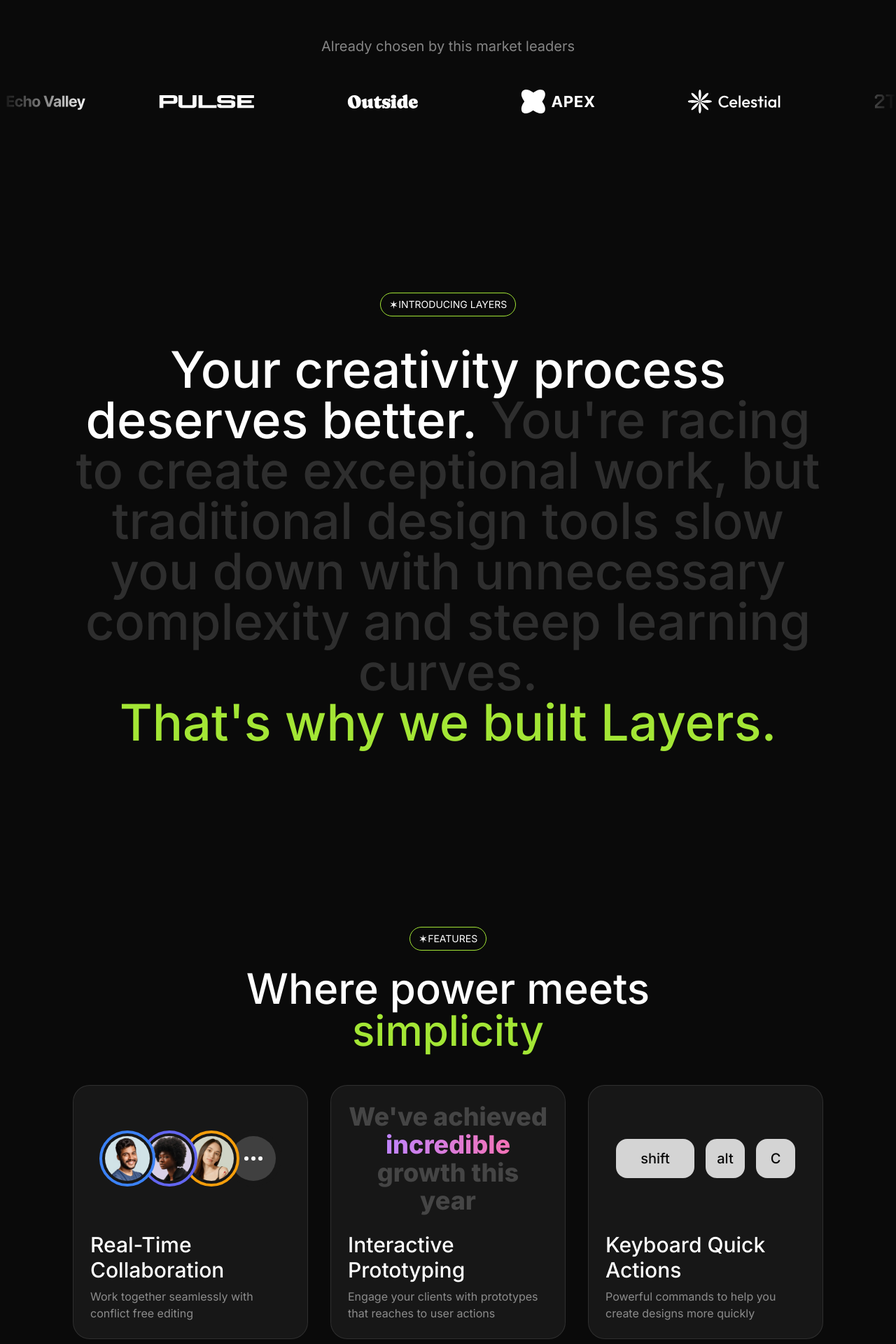
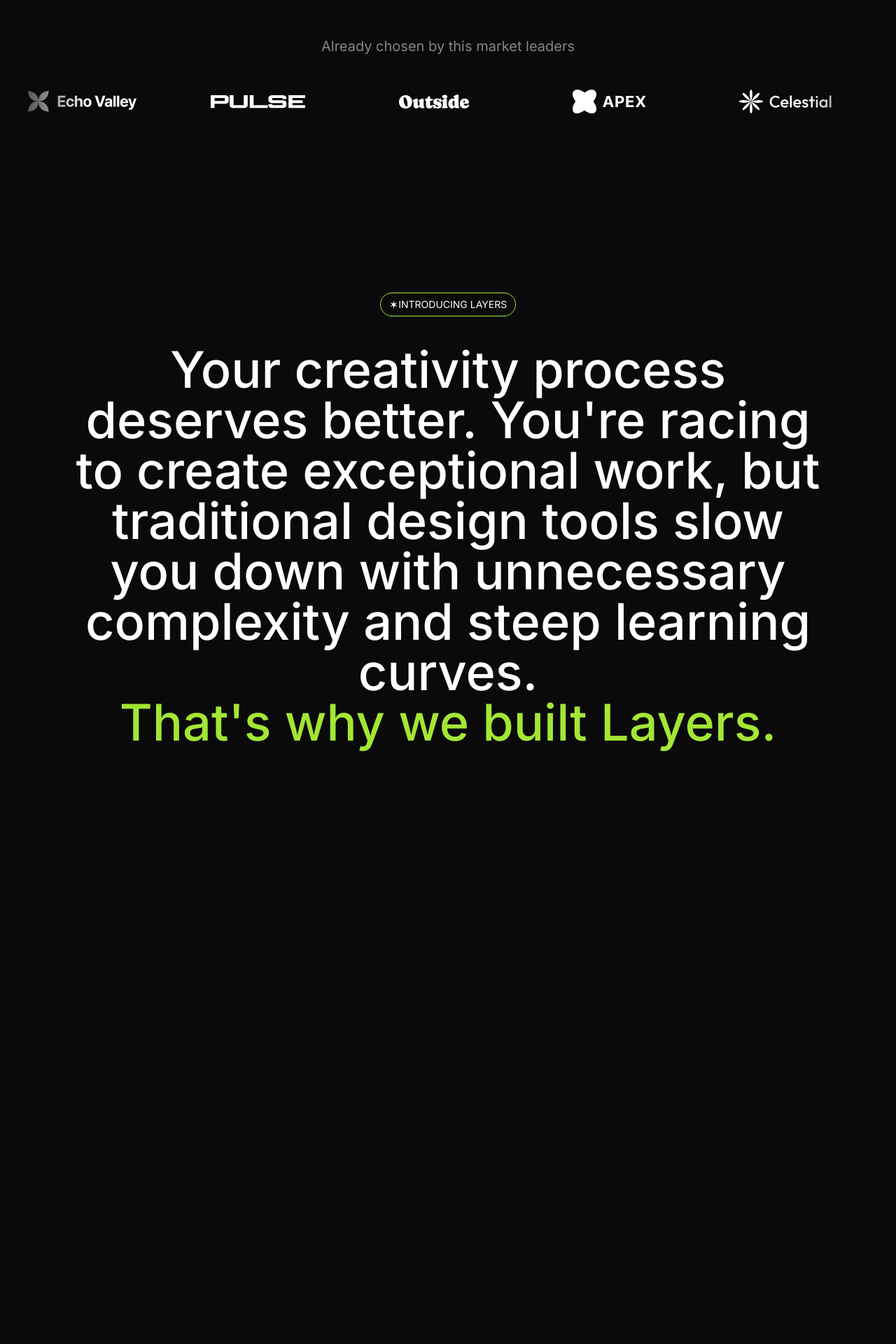
Before and after one commit to satyajitgiram/sass-landing-page, a Next.js app: page / in a window 1280 px wide. Shown: the part 800-2720 px from the top of the page at 70% size. Built offline with nearby package versions, Linux system fonts and the light colour scheme.

Commit message:
Added very cool text animation on scroll

```diff
--- a/src/sections/Introduction.tsx
+++ b/src/sections/Introduction.tsx
@@ -1,18 +1,41 @@
+'use client';
 import Tag from "@/components/Tag";
+import { useScroll, useTransform } from "framer-motion";
+import { useEffect, useRef, useState } from "react";
+import { twMerge } from "tailwind-merge";
+
 const text = `You're racing to create exceptional work, but traditional design tools slow you down with unnecessary complexity and steep learning curves.`;
+const words = text.split(" ");
+export default function Introduction() {
+    const scrollTarget = useRef<HTMLDivElement>(null);
+    const { scrollYProgress } = useScroll({target:scrollTarget, offset:['start end', 'end end']});
 
-export default function Introduction() {
+    // to use it we need to #import {useMotionValueEvent} from 'framer-motion';
+    // useMotionValueEvent(scrollYProgress, "change", (latest) => console.log("latest =>",latest)) // To debug the scroll progress
+
+    const [currentWord, setCurrentWord]= useState(0);
+    const wordIndex = useTransform(scrollYProgress, [0, 1], [0, words.length]);
+
+    useEffect(() => {
+        wordIndex.on("change",(latest) => {
+            setCurrentWord(latest);
+        })
+    },[wordIndex]);
+
     return (
         <section className="py-28 lg:py-40">
             <div className="container">
+                <div className="sticky top-20 md:top:28 lg:top-40">
                     <div className="flex justify-center">
                     <Tag>Introducing Layers</Tag>
                     </div>
                     <div className="text-4xl md:text-6xl lg:text-7xl text-center font-medium mt-10">
                         <span>Your creativity process deserves better.</span>{" "}
-                    <span className="text-white/15">{text}</span>
+                        <span>{words.map((word,wordIndex) => (<span key={wordIndex} className={twMerge("transition duration-500 text-white/15",wordIndex < currentWord && "text-white")}>{`${word} `}</span>))}</span>
                         <span className="text-lime-400 block">That&apos;s why we built Layers.</span>
                     </div>
+                </div>
+                <div className="h-[150vh]" ref={scrollTarget}></div>
             </div>
         </section>
     );
--- a/src/sections/LogoTicker.tsx
+++ b/src/sections/LogoTicker.tsx
@@ -34,7 +34,7 @@ export default function LogoTicker() {
                     x:'-50%'
                 }}
                 transition={{
-                    duration:25,
+                    duration:30,
                     ease: "linear",
                     repeat: Infinity,
                 }}
```
Lines whose indentation alone changed are shown as unchanged.
